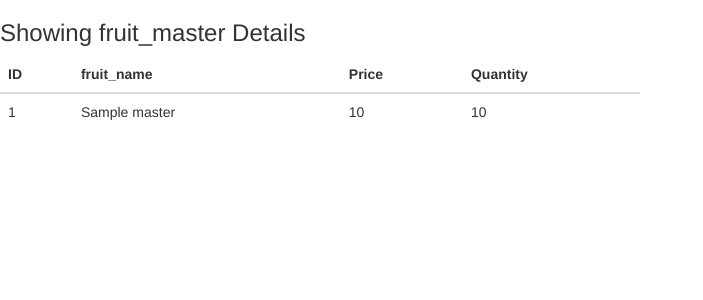
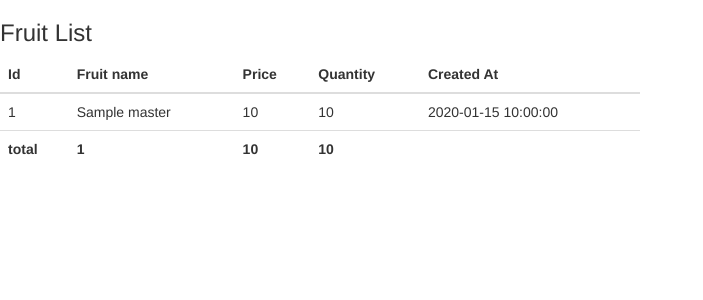
Before and after one commit to rangbind/fruits-shop, a PHP site: page /dashboard.php in a window 1280 px wide. Shown: the top 300 px of the page, without its empty margins (0-703 px from the left). Run offline with PHP 8.4, Linux system fonts and the light colour scheme; tables that the repository leaves empty or names only in its code hold one stand-in row (values such as "Sample post"); a stand-in replaces the project's code that opens the database connection.

Commit message:
updated dashboard

```diff
--- a/dashboard.php
+++ b/dashboard.php
@@ -8,7 +8,6 @@
 	while ($row = mysqli_fetch_assoc($result)) {
 		$dataArray[] = $row;
 	}
-	//print_r($dataArray);
 ?>
 <!DOCTYPE html>
 <html>
@@ -20,31 +19,54 @@
 </head>
 
 <body>
-	<h3>Showing fruit_master Details</h3>
+	<h3>Fruit List</h3>
 	<table class="table table-hover" style="width: 50%">
 		<thead>
 			<tr>
-				<th>ID</th>
-				<th>fruit_name</th>
+				<th>Id</th>
+				<th>Fruit name</th>
 				<th>Price</th>
 				<th>Quantity</th>
-
+				<th>Created At</th>
 			</tr>
 		</thead>
 		<tbody>
+
 			<?php
+
+			$price_sum = 0;
+			$quantity_sum = 0;
+
 			foreach ($dataArray as $key => $value) {
+
+				$price_sum = $price_sum + $value['price'];
+				$quantity_sum = $quantity_sum + $value['quantity'];
+
 			?>
+
+
 			<tr>
 				<td><?php echo $value['id']; ?></td>
 				<td><?php echo $value['fruit_name']; ?></td>
 				<td><?php echo $value['price']; ?></td>
 				<td><?php echo $value['quantity']; ?></td>
+				<td><?php echo $value['created_at']; ?></td>
 
 			</tr>
+
 			<?php
 			}
+
 			?>
+
+			<tr>
+				<th> <?php echo "total"; ?> </th>
+				<th> <?php echo count($dataArray); ?> </th>
+				<th> <?php echo $price_sum; ?> </th>
+				<th> <?php echo $quantity_sum; ?> </th>
+				<th></th>
+			</tr>
+
 
 		</tbody>
 	</table>
```
